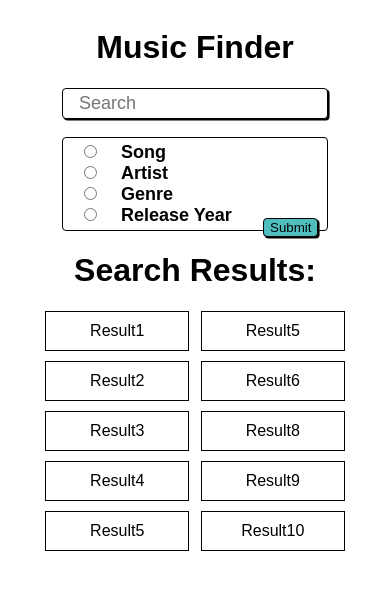
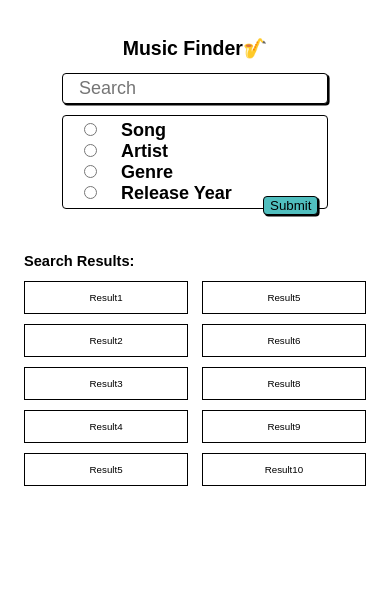
Before and after one commit to BenJR546/sound-spiral, a plain HTML site: page index.html in a window 390 px wide. Drawn offline with nearby package versions, Linux system fonts and the light colour scheme; no server answers.

Commit message:
add some more responsiveness

```diff
--- a/assets/css/style.css
+++ b/assets/css/style.css
@@ -1,14 +1,21 @@
 body {
+    display: flex;
+    flex-direction: row;
     font-family: Arial, sans-serif;
+    font-size: 2.5vw;
 }
 
 .container {
-    width: 80%;
-    margin: 0 auto;
+    /* width: 80%; */
+     display: flex;
+    flex-direction: column;
+    /* margin: 0 auto; */
+    margin: 1rem;
 }
 
-h1 {
-    text-align: center;
+h1::after {
+    /* text-align: center; */
+    content: "🎷";
 }
 
 .results-table {
@@ -31,6 +38,7 @@ h1 {
     display: flex;
     flex-direction: column;
     align-items: center;
+    margin: 1rem;
 }
 #search-bands {
     border: 1px solid black;
@@ -84,3 +92,10 @@ h1 {
     background-color: #70bebe;
     box-shadow: .05rem .05rem;
 }
+
+@media screen and (max-width: 680px) {
+    body {
+        display: flex;
+        flex-direction: column;
+    }
+}
--- a/index.html
+++ b/index.html
@@ -26,7 +26,9 @@
         </nav>
     </header>
     <div class="container" id="result-table">
-            <h1>Search Results:</h1>
+            <!-- <h1>Search Results:</h1> -->
+            <h2>Search Results:</h2>
+
             <div class="results-table">
                 <div class="result" id="result-1">Result1</div>
                 <div class="result" id="result-5">Result5</div>
```
